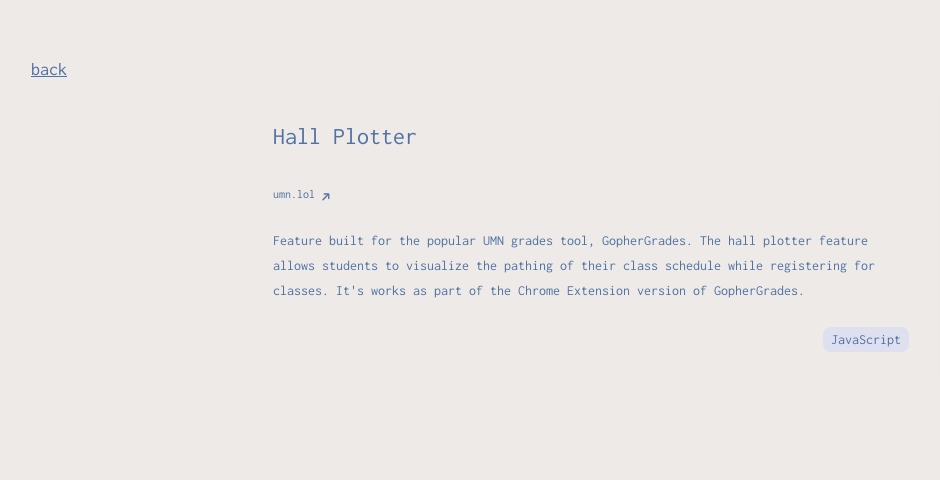
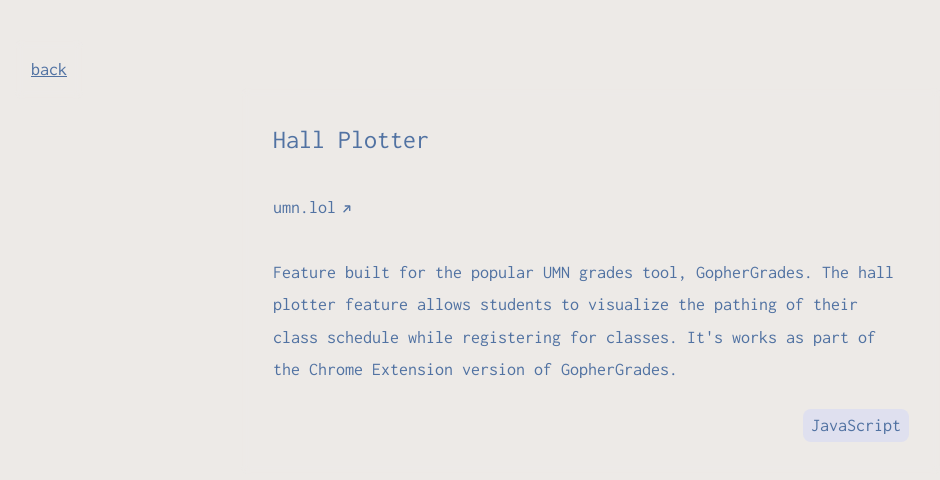
Before and after one commit to joshudd/portfolio, a Next.js app: page /projects/hallplotter in a window 1280 px wide. Shown: the top 480 px of the page, without its empty margins (49-989 px from the left). Built offline with nearby package versions, Linux system fonts and the light colour scheme.

Commit message:
font, sizing

```diff
--- a/src/app/layout.tsx
+++ b/src/app/layout.tsx
@@ -1,24 +1,6 @@
 import './globals.css'
 import type { Metadata } from 'next'
-import { Noto_Sans_JP, Playfair_Display, Roboto, Inconsolata } from 'next/font/google'
-
-const noto_sans_jp = Noto_Sans_JP({
-  subsets: ['latin'],
-  weight: ['100', '200', '300', '400', '500', '600', '700'],
-  display: 'swap',
-})
-
-const playfair_display = Playfair_Display({
-  subsets: ['latin'],
-  weight: ['400', '500', '600', '700', '800', '900'],
-  display: 'swap',
-})
-
-const roboto = Roboto({
-  subsets: ['latin'],
-  weight: ['100', '300', '400', '500', '700', '900'],
-  display: 'swap',
-})
+import { Inconsolata } from 'next/font/google'
 
 const inconsolata = Inconsolata({
   subsets: ['latin'],
--- a/src/components/views/project-detail-view.tsx
+++ b/src/components/views/project-detail-view.tsx
@@ -28,7 +28,7 @@
                 {/* body */}
                 <div className="mt-6 top-[8vh] w-[80%] max-w-[700px] absolute p-4 sm:p-4 md:p-6 lg:p-8 bg-background-transparent-color rounded-lg backdrop-blur-sm z-[200]">
                     <div className="flex items-center justify-between">
-                        <h1 className="text-lg sm:text-xl md:text-2xl font-normal">
+                        <h1 className="text-[22px] sm:text-[24px] md:text-[26px] font-normal">
                             {project.name}
                         </h1>
                     </div>
@@ -43,7 +43,7 @@
                             </div>
                         ))}
                     </div>
-                    <div className="text-[8px] sm:text-[10px] md:text-[12px] leading-[1.8]">
+                    <div className="text-[14px] sm:text-[16px] md:text-[18px] leading-[1.8]">
                         {project.external_link &&
                             <>
                                 <a href={project.external_link} target="_blank" className="ml-0 flex flex-nowrap hover:text-text-projects-hover-color items-center">
@@ -53,11 +53,11 @@
                             </>
                         }
                     </div>
-                    <p className="text-[10px] sm:text-[12px] md:text-[14px] leading-[1.8]">
+                    <p className="text-[14px] sm:text-[16px] md:text-[18px] leading-[1.8]">
                         {project.description}
                     </p>
                     <br />
-                    <div className="flex flex-row content-start justify-end gap-x-2 md:gap-x-4 text-[10px] sm:text-[12px] md:text-[14px] leading-[1.8]">
+                    <div className="flex flex-row content-start justify-end gap-x-2 md:gap-x-4 text-[14px] sm:text-[16px] md:text-[18px] leading-[1.8]">
                         {project.tools && project.tools.map((tool, index) =>
                             <div key={index} className="bg-background-item-color pl-2 pr-2 rounded-lg">
                                 <p className="">
```
Also changed, not shown: public/images/sketchwithfriends.png (added).
